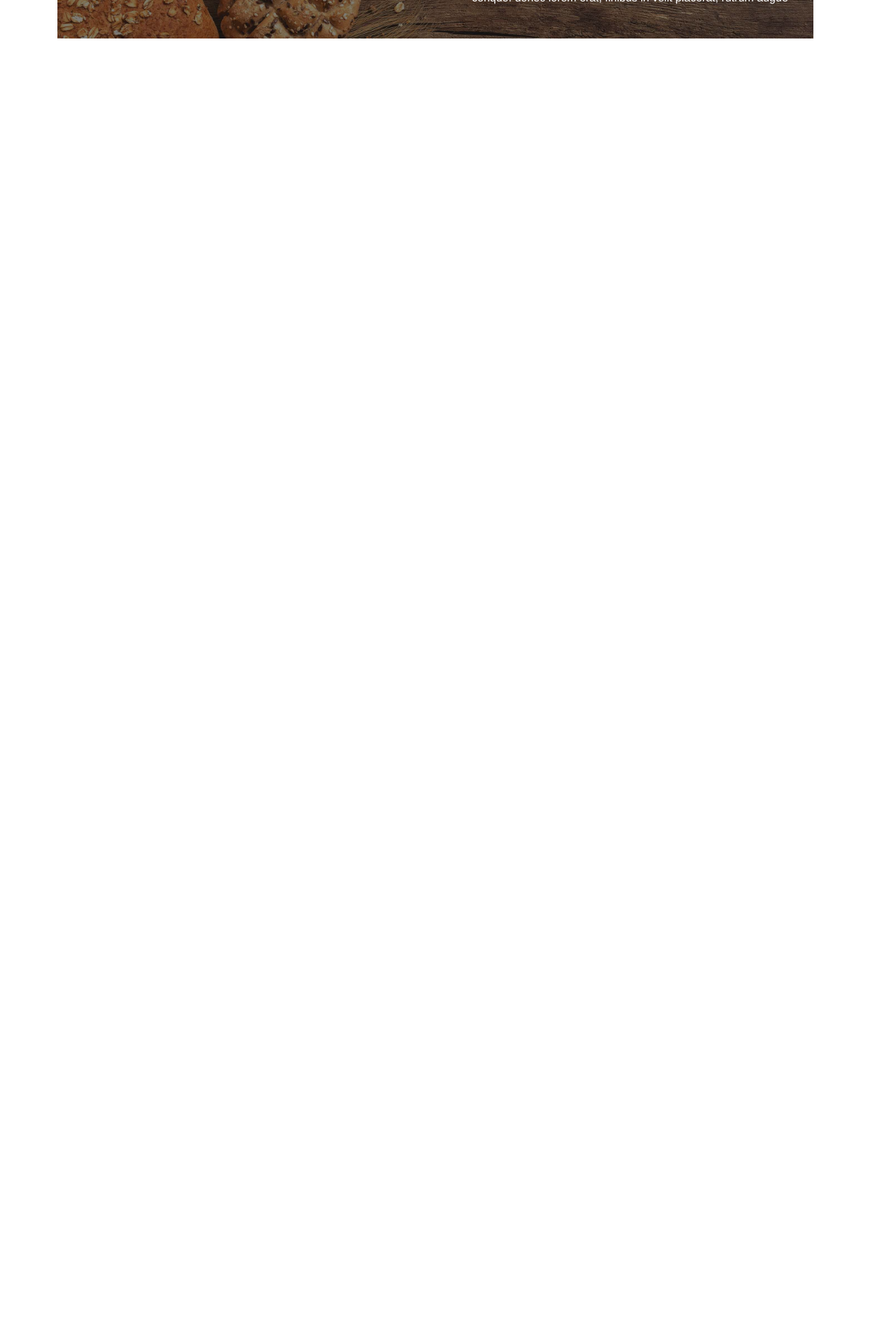
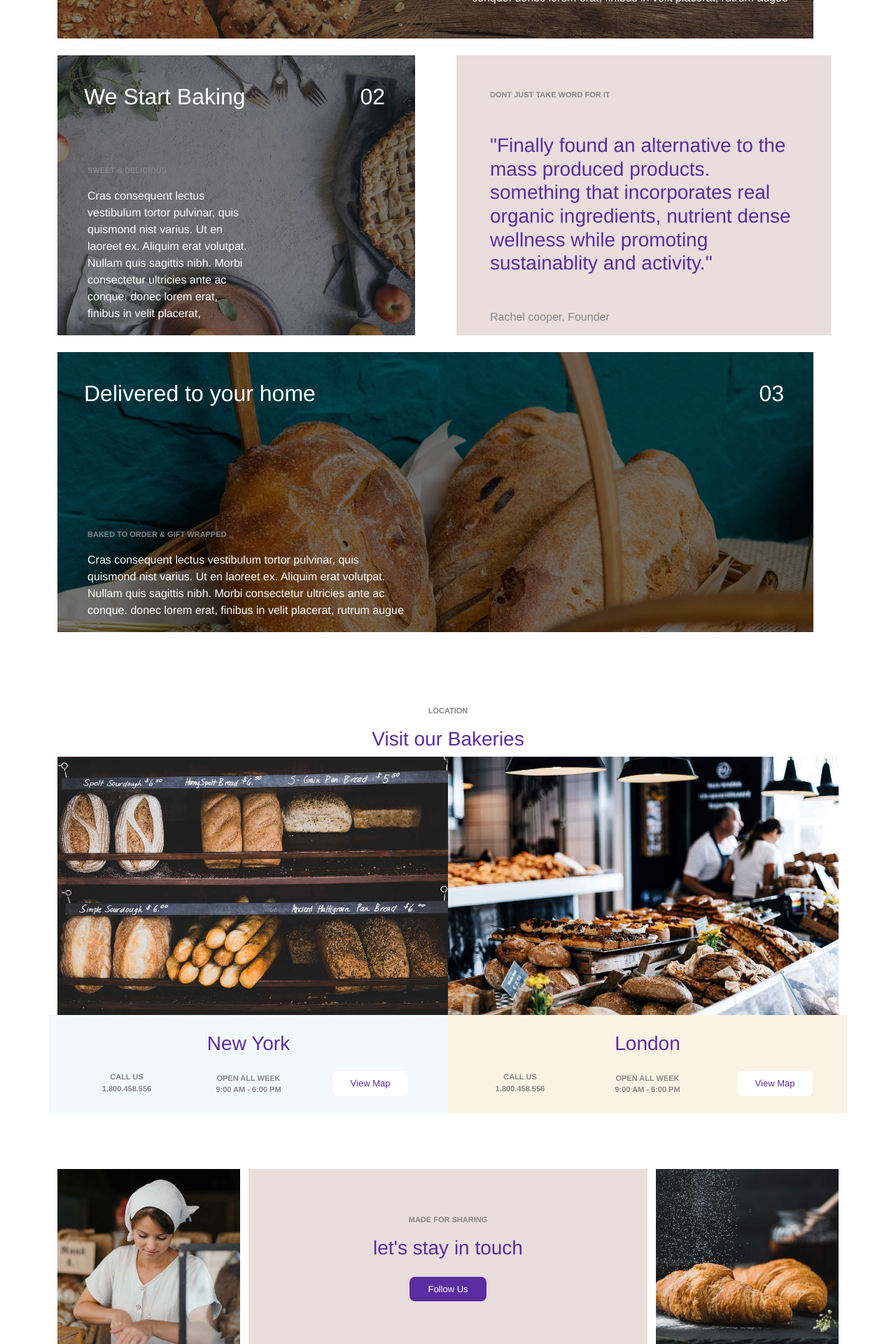
Before and after one commit to Mahdavi3649/proj-html-vuejs, a Vue app: page / in a window 1280 px wide. Shown: the part 2560-4480 px from the top of the page at 70% size. Before the commit the page ends 2615 px from the top, so only its background shows below. Built offline with nearby package versions, Linux system fonts and the light colour scheme.

Commit message:
Add more section of main

```diff
--- a/src/assets/scss/style.scss
+++ b/src/assets/scss/style.scss
@@ -55,3 +55,7 @@
     font-size: 11px;
     font-weight: 600;
   }
+
+  .pt-56{
+    padding-top: 56px;
+  }
--- a/src/components/MainComponent.vue
+++ b/src/components/MainComponent.vue
@@ -100,6 +100,135 @@
                 donec lorem erat, finibus in velit placerat, rutrum augue
               </p>
             </div>
+          </div>
+        </div>
+
+        <div class="row">
+          <div class="col-6 position-relative mt-4">
+            <img src="@/assets/img/bakery-process-2.jpg" alt="" />
+            <div class="title text-white">
+              <h2>We Start Baking</h2>
+            </div>
+            <div class="number text-white">
+              <h2>02</h2>
+            </div>
+            <div class="desc-2">
+              <p class="freshtext">sweet & delicious</p>
+              <p class="text-white">
+                Cras consequent lectus vestibulum tortor pulvinar, quis quismond
+                nist varius. Ut en laoreet ex. Aliquim erat volutpat. Nullam
+                quis sagittis nibh. Morbi consectetur ultricies ante ac conque.
+                donec lorem erat, finibus in velit placerat,
+              </p>
+            </div>
+          </div>
+
+          <div class="col-6 mt-4">
+            <div class="bg-pearl p-5">
+              <p class="freshtext mb-5">dont just take word for it</p>
+              <h3>
+                "Finally found an alternative to the mass produced products.
+                something that incorporates real organic ingredients, nutrient
+                dense wellness while promoting sustainablity and activity."
+              </h3>
+              <p class="caption mt-5">Rachel cooper, Founder</p>
+            </div>
+          </div>
+        </div>
+        <div class="row">
+          <div class="col-12 position-relative mt-4">
+            <img src="@/assets/img/bakery-process-3.jpg" alt="" />
+
+            <div class="title text-white">
+              <h2>Delivered to your home</h2>
+            </div>
+            <div class="number text-white">
+              <h2>03</h2>
+            </div>
+            <div class="desc-2">
+              <p class="freshtext">baked to order & gift wrapped</p>
+              <p class="text-white">
+                Cras consequent lectus vestibulum tortor pulvinar, quis quismond
+                nist varius. Ut en laoreet ex. Aliquim erat volutpat. Nullam
+                quis sagittis nibh. Morbi consectetur ultricies ante ac conque.
+                donec lorem erat, finibus in velit placerat, rutrum augue
+              </p>
+            </div>
+          </div>
+        </div>
+      </section>
+
+      <section class="location mt-64">
+        <div class="row">
+          <div class="text-center mt-4">
+            <p class="freshtext">location</p>
+            <h3>Visit our Bakeries</h3>
+            <div class="col-12">
+              <img src="@/assets/img/new-york-bk.jpg" alt="" />
+              <img src="@/assets/img/london-bk.jpg" alt="" />
+            </div>
+            <div class="row">
+              <div class="col-6 bg-ny d-flex p-4">
+                <div class="col-4 pt-56">
+                  <div class="freshtext">call us</div>
+                  <div class="freshtext">1.800.458.556</div>
+                </div>
+                <div class="col-4">
+                  <h3>New York</h3>
+                  <div class="freshtext pt-3">open all week</div>
+                  <div class="freshtext">9:00 am - 6:00 pm</div>
+                </div>
+                <div class="col-4 pt-56">
+                  <button class="btn-sefid">View Map</button>
+                </div>
+              </div>
+              <div class="col-6 bg-ln d-flex pt-4">
+                <div class="col-4 pt-56">
+                  <div class="freshtext">call us</div>
+                  <div class="freshtext">1.800.458.556</div>
+                </div>
+                <div class="col-4">
+                  <h3>London</h3>
+                  <div class="freshtext pt-3">open all week</div>
+                  <div class="freshtext">9:00 am - 6:00 pm</div>
+                </div>
+                <div class="col-4 pt-56">
+                  <button class="btn-sefid">View Map</button>
+                </div>
+              </div>
+            </div>
+          </div>
+        </div>
+      </section>
+
+      <section class="social mt-64">
+        <div class="row">
+          <div class="col-3">
+            <img src="@/assets/img/social-1.jpg" alt="" />
+          </div>
+          <div
+            class="col-6 bg-color d-flex flex-column justify-content-center align-items-center"
+          >
+            <p class="freshtext">made for sharing</p>
+            <h3>let's stay in touch</h3>
+            <button class="btn-banafsh mt-3">Follow Us</button>
+          </div>
+          <div class="col-3">
+            <img src="@/assets/img/social-2.jpg" alt="" />
+          </div>
+        </div>
+        <div class="row mt-4">
+          <div class="col-3">
+            <img src="@/assets/img/social-3.jpg" alt="" />
+          </div>
+          <div class="col-3">
+            <img src="@/assets/img/social-4.jpg" alt="" />
+          </div>
+          <div class="col-3">
+            <img src="@/assets/img/social-5.jpg" alt="" />
+          </div>
+          <div class="col-3">
+            <img src="@/assets/img/social-6.jpg" alt="" />
           </div>
         </div>
       </section>
@@ -211,6 +340,44 @@ main {
       right: 80px;
       width: 40%;
     }
+
+    .desc-2 {
+      position: absolute;
+      bottom: 3px;
+      left: 55px;
+      width: 40%;
+    }
+
+    .bg-pearl {
+      background-color: #e9dedc;
+      max-width: 98%;
+      height: 400px;
+    }
+  }
+
+  .location {
+    img {
+      float: left;
+      max-width: 50%;
+    }
+
+    .bg-ny {
+      background-color: #f1f9fb;
+    }
+
+    .bg-ln {
+      background-color: #faf3e3;
+    }
+  }
+
+  .social {
+    .bg-color {
+      background-color: #e9dedc;
+    }
+
+    img {
+      max-width: 100%;
+    }
   }
 }
 </style>
```
